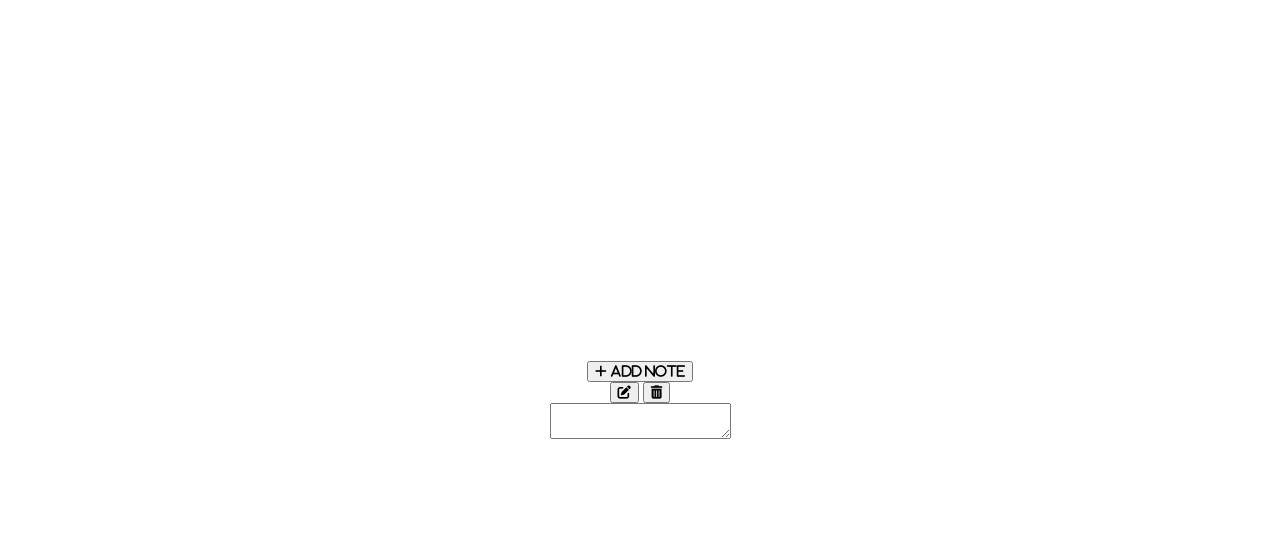
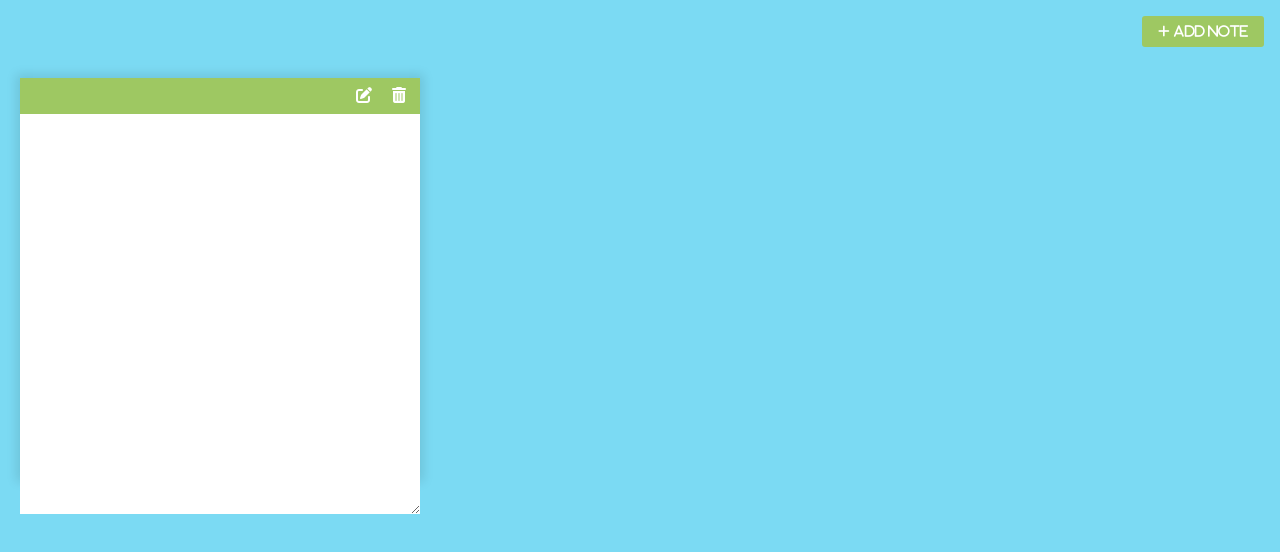
Before and after one commit to AndreiScafi/Notes-App, a plain HTML site: page index.html in a window 1280 px wide. Drawn offline with nearby package versions, Linux system fonts and the light colour scheme.

Commit message:
Adding style with CSS - Adicionando estilo com CSS.

```diff
--- a/index.html
+++ b/index.html
@@ -22,10 +22,11 @@
             <button class="edit"><i class="fas fa-edit"></i></button>
             <button class="delete"><i class="fas fa-trash-alt"></i></button>
         </div>
+
+
+        <div class="hidden"></div>
+        <textarea></textarea>
     </div>
-
-    <div class="hidden"></div>
-    <textarea></textarea>
 
     <script src="https://cdnjs.cloudflare.com/ajax/libs/marked/4.2.12/marked.min.js"
         integrity="sha512-uwSxMaa/W7dmSIXEd07BMVymisMRRUS/Pr5a76AquekKKu9HWn4rBiCd+ZtwqnoijAJvttdrz8krzP26kZjg0Q=="
--- a/style.css
+++ b/style.css
@@ -1,16 +1,64 @@
-@import url('https://fonts.googleapis.com/css2?family=Roboto:wght@400;700&display=swap');
+@import url('https://fonts.googleapis.com/css2?family=Poppins:wght@200;400&display=swap');
 
 * {
     box-sizing: border-box;
 }
 
 body {
-    font-family: 'Roboto', sans-serif;
+    background-color: #7bdaf3;
+    font-family: 'Poppins', sans-serif;
     display: flex;
-    flex-direction: column;
-    align-items: center;
-    justify-content: center;
-    height: 100vh;
-    overflow: hidden;
+    flex-wrap: wrap;
     margin: 0;
+    padding-top: 3rem;
 }
+
+.add {
+    position: fixed;
+    top: 1rem;
+    right: 1rem;
+    background-color: #9ec862;
+    color: white;
+    border: none;
+    border-radius: 3px;
+    padding: 0.5rem 1rem;
+    cursor: pointer;
+}
+
+.note {
+    background-color: white;
+    box-shadow: 0 0 10px 4px rgba(0, 0, 0, 0.1);
+    margin: 30px 20px;
+    height: 400px;
+    width: 400px;
+}
+
+.note .tools {
+    background-color: #9ec862;
+    display: flex;
+    justify-content: flex-end;
+    padding: 0.5rem;
+}
+
+.note .tools button {
+    background-color: transparent;
+    border: none;
+    color: white;
+    cursor: pointer;
+    font-size: 1rem;
+    margin-left: 0.5rem;
+}
+
+.note textarea {
+    outline: none;
+    font-family: inherit;
+    font-size: 1.2rem;
+    border: none;
+    height: 400px;
+    width: 100%;
+    padding: 20px;
+}
+
+.hidden {
+    display: none;
+}
```
